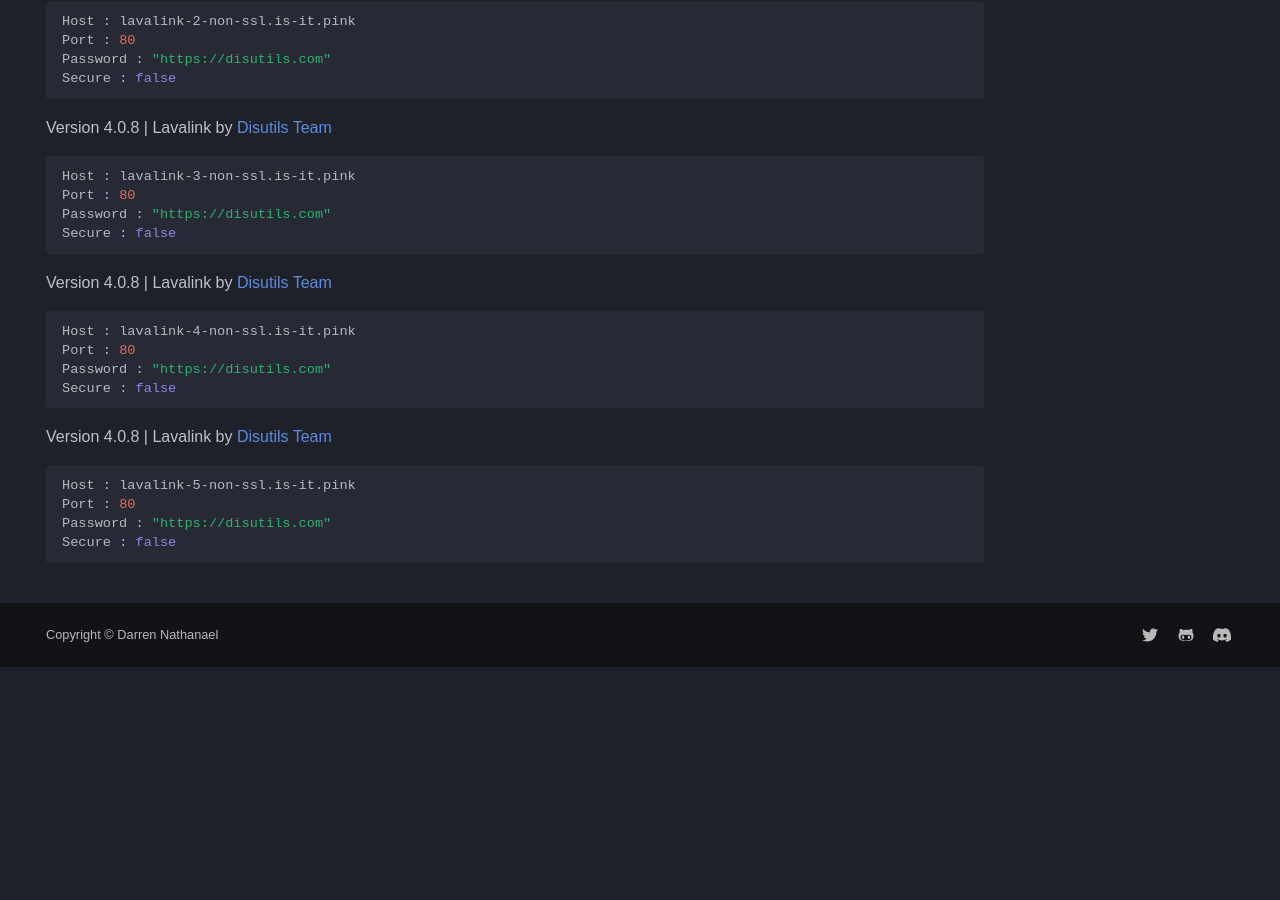
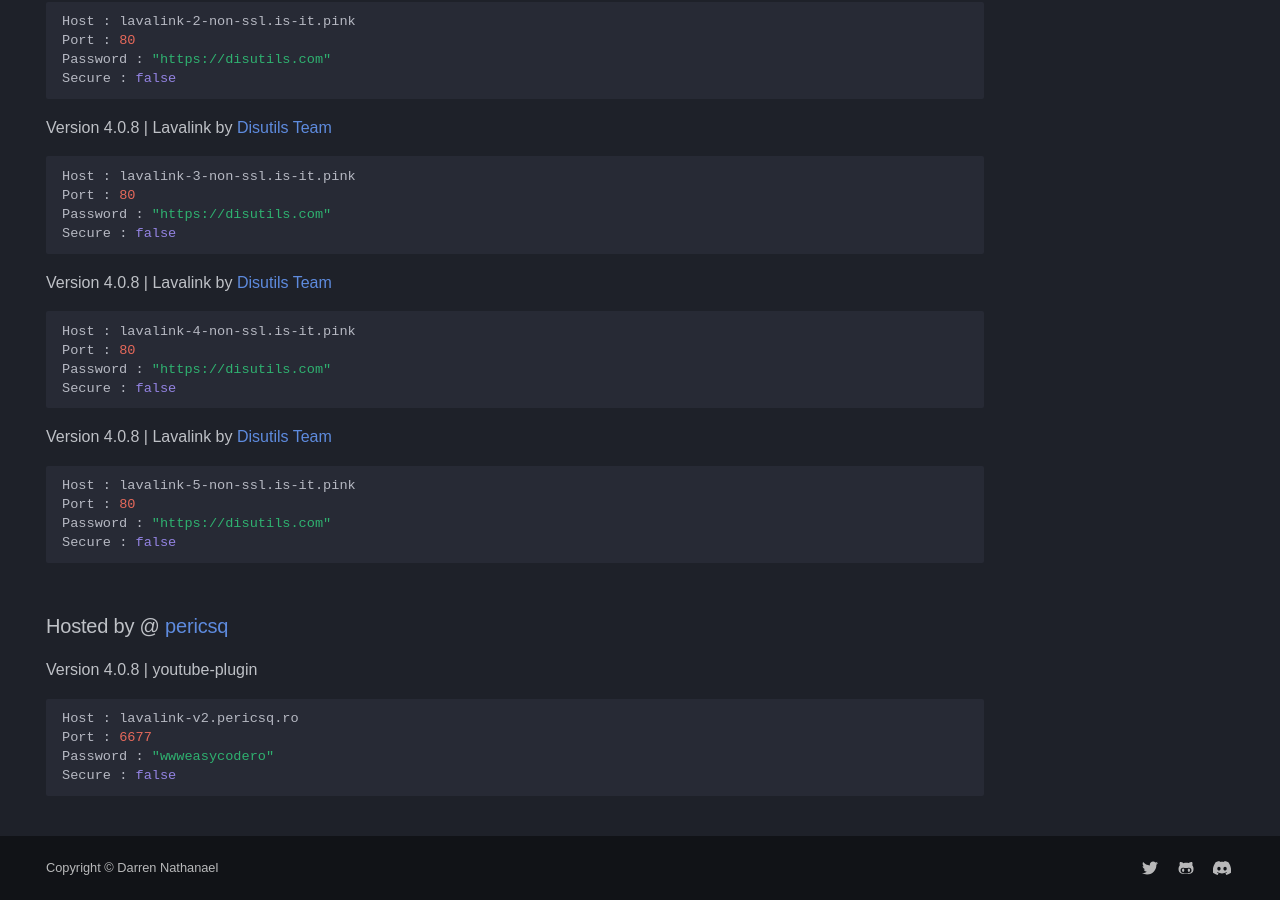
Before and after one commit to DarrenOfficial/lavalink-list, an MkDocs documentation site: the page built from docs/NoSSL/lavalink-without-ssl.md, in a window 1280 px wide and 900 px high, scrolled down 3845 px. Built offline with MkDocs 1.6.1 and Material for MkDocs 9.7.7, drawn with Linux system fonts in a browser that asks for light colours; some web fonts are replaced; comment, search, counter and statistics services are not loaded; a style sheet for code colours, icons or effects is not loaded; before the commit the page ends 4512 px from its top, so only the background shows below that.

Commit message:
Update lavalink-without-ssl.md (#677)
* Update lavalink-without-ssl.md

* Update lavalink-without-ssl.md

* Update lavalink-without-ssl.md

* Update lavalink-without-ssl.md

---------

Co-authored-by: AjieDev <ajiedev@ajieblogs.eu.org>

````diff
--- a/docs/NoSSL/lavalink-without-ssl.md
+++ b/docs/NoSSL/lavalink-without-ssl.md
@@ -23,6 +23,7 @@ hide:
 <!-- PLEASE READ --> <!-- SUPPORT OTHER CONTRIBUTORS BY PLACING THE NEW LAVALINK AT THE VERY BOTTOM OF THE OTHERS! --> <!-- PLEASE READ -->
 <!-- FOR ADVERTISING CONTACT ads@darrennathanael.com , PLEASE READ FAQS FOR MORE INFO! -->
 <!-- PLEASE READ -->
+
 
 ### Hosted by @ [Jirayu](https://discord.com/users/1089356674764120125)
 Version 4.0.8 | salee-plugin (Proxy) <br />
@@ -195,3 +196,12 @@ Port : 80
 Password : "https://disutils.com"
 Secure : false
 ```
+
+### Hosted by @ [pericsq](https://discord.com/users/1104190543120044123)
+Version 4.0.8 | youtube-plugin <br />
+```bash
+Host : lavalink-v2.pericsq.ro
+Port : 6677
+Password : "wwweasycodero"
+Secure : false
+```
````
